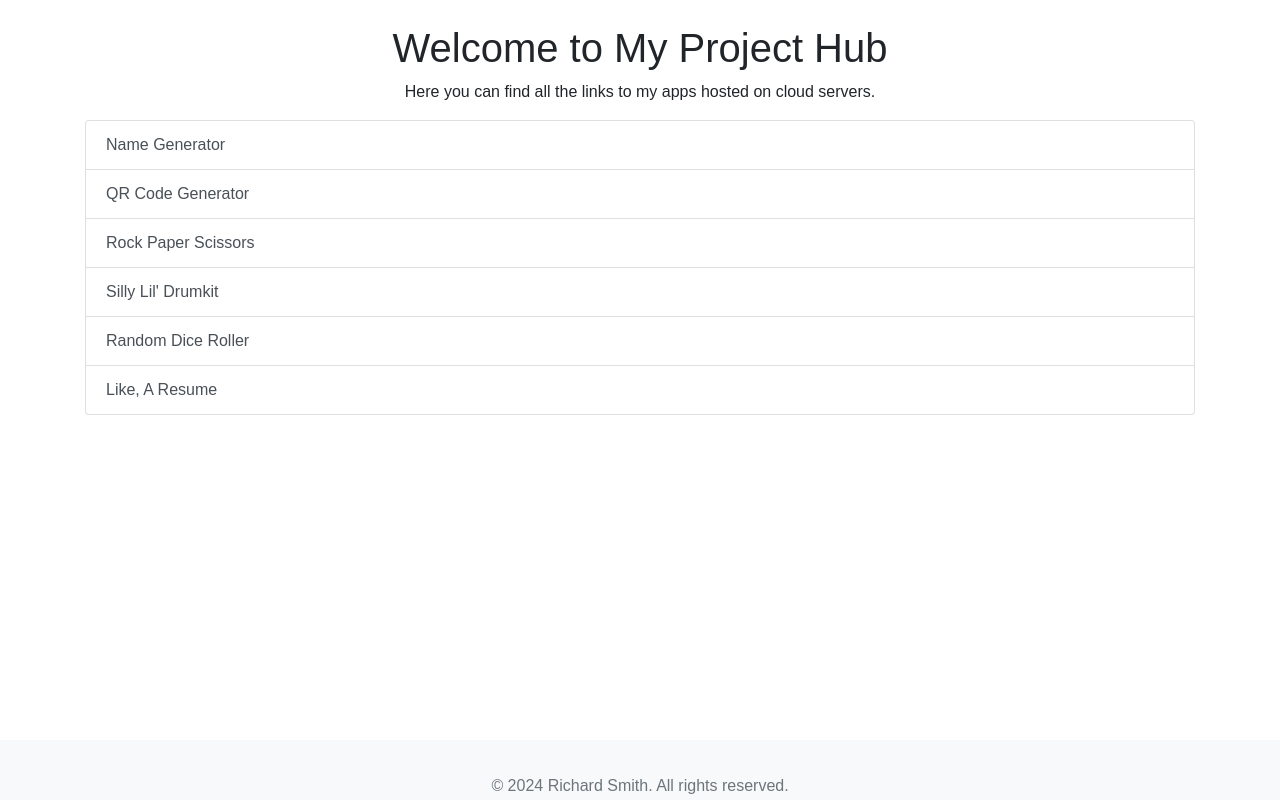
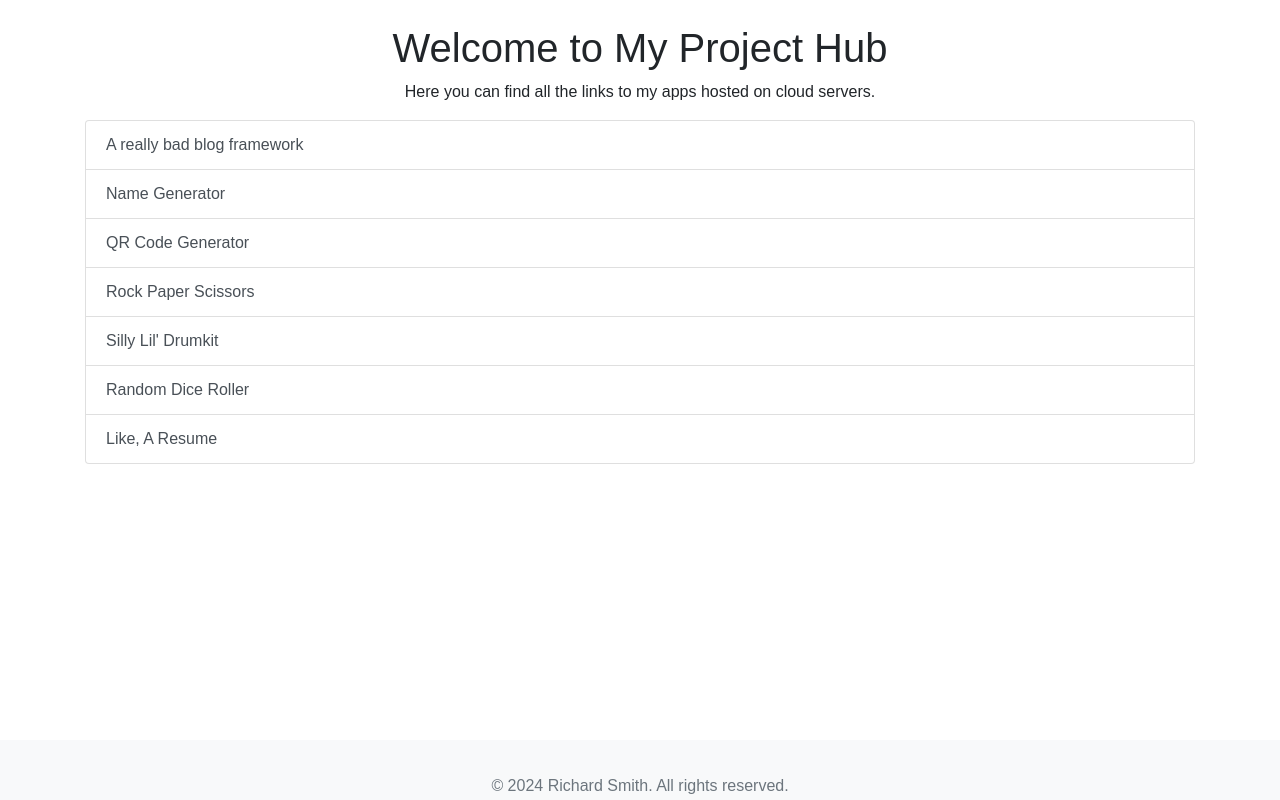
Before and after one commit to mechadaddy/project-list, a plain HTML site: page index.html in a window 1280 px wide. Drawn offline with nearby package versions, Linux system fonts and the light colour scheme.

Commit message:
add new link

```diff
--- a/index.html
+++ b/index.html
@@ -14,6 +14,9 @@
     <p class="text-center">Here you can find all the links to my apps hosted on cloud servers.</p>
 
     <div class="list-group">
+      <a href="https://blog1-nkuk.onrender.com" class="list-group-item list-group-item-action" target="_blank">
+        A really bad blog framework
+      </a>
       <a href="https://name-gen-q11i.onrender.com/" class="list-group-item list-group-item-action" target="_blank">
         Name Generator
       </a>
```
